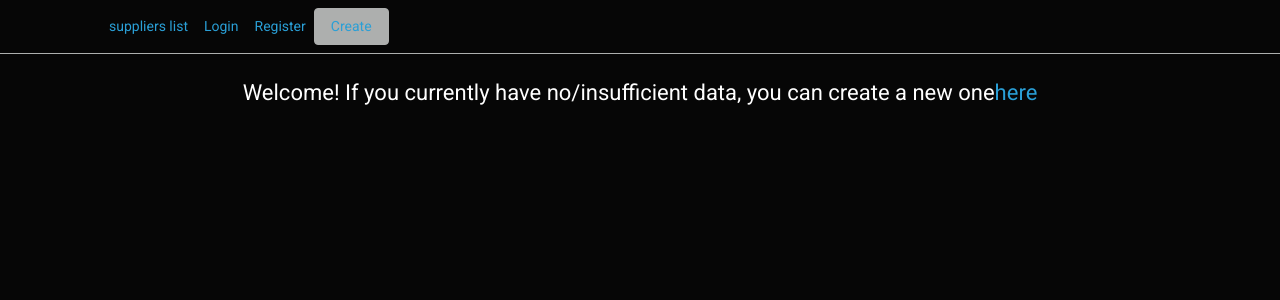
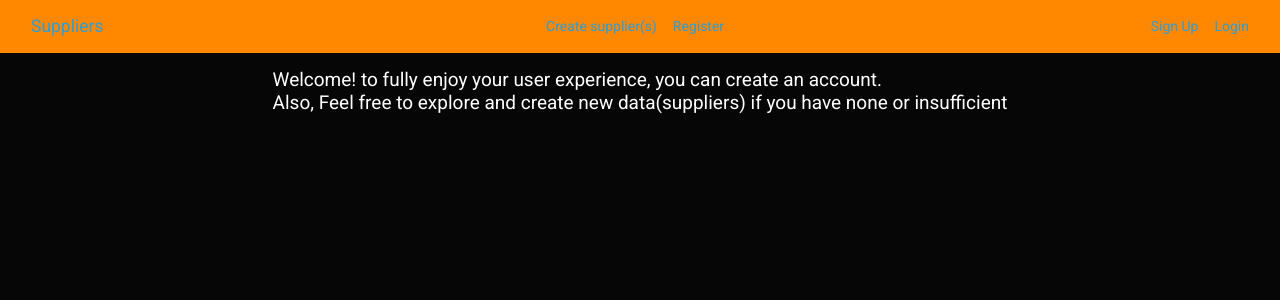
Before and after one commit to timfel20/symfony-crud, a Symfony app: template templates/suppliers/suppliers.html.twig in a window 1280 px wide. Shown: the top 300 px of the page. Run offline with Twig, Linux system fonts and the light colour scheme; the template is opened without the code that fills it, so the values that code supplies are empty; some libraries are stand-ins or nearby versions.

Commit message:
active mode changed to check box, nav bar view adjust

```diff
--- a/templates/base.html.twig
+++ b/templates/base.html.twig
@@ -14,7 +14,7 @@
             {{ encore_entry_script_tags('app') }}
         {% endblock %}
     </head>
-    <body style="padding-top: 80px">
+    {# <body style="padding-top: 80px">
         <nav class="navbar navbar-expand-lg navbar-scroll fixed-top shadow-0 border-bottom border-dark">
             <div class="container">
                 <a class="navbar-brand" href="#!"><i class="fab fa-mdb fa-4x"></i></a>
@@ -38,6 +38,21 @@
                 </ul>
                 </div>
             </div>
+        </nav> #}
+        <nav class="navbar bg-warning mb-3">
+            <div class="container-fluid">
+                <div class="navbar-header">
+                <a class="navbar-brand" href="/">Suppliers</a>
+                </div>
+                <ul class="nav navbar-nav d-flex flex-row">
+                <li class="active mr-3"><a href="/create">Create supplier(s)</a></li>
+                <li><a href="/register">Register</a></li>
+                </ul>
+                <ul class="nav navbar-nav navbar-right d-flex flex-row">
+                <li><a href="/register"><span class="glyphicon glyphicon-user"></span> Sign Up</a></li>
+                <li><a href="/login"><span class="glyphicon glyphicon-log-in ml-3"></span> Login</a></li>
+                </ul>
+            </div>
         </nav>
         {% block body %}{% endblock %}
         <!-- JavaScript Bundle with Popper -->
--- a/templates/security/login.html.twig
+++ b/templates/security/login.html.twig
@@ -35,7 +35,7 @@
         </div>
     #}
 
-    <button class="btn btn-lg btn-primary" type="submit">
+    <button class="btn btn-lg btn-primary mt-3" type="submit">
         Sign in
     </button>
 </form>
--- a/templates/suppliers/suppliers.html.twig
+++ b/templates/suppliers/suppliers.html.twig
@@ -4,9 +4,16 @@
 
 {% block body %}
 
-<h1 style="font-size: 22px; display:flex; Justify-content: center" >Welcome! If you currently have no/insufficient data, you can create a new one
-<a href="/create">here</a>
-</h1>
+{% if app.user %}
+    <h1 style="font-size: 19px; display:flex; Justify-content: center;" >Welcome! thanks for taking your time to create an account. Feel free to explore and create new data(suppliers) if you have none or insufficient
+    <a class="pl-2" href="/create">here</a>
+    </h1>
+{% else %}
+    <h1 style="font-size: 19px; display:flex; Justify-content: center" >Welcome! to fully enjoy your user experience, you can create an account. <br>Also, Feel free to explore and create new data(suppliers) if you have none or insufficient
+    {# <a class="pl-2" href="/create">here</a> #}
+    </h1>
+{% endif %}
+
 {% for supplier in suppliers %}
 <div>
        <div class="container mt-5 col" style="max-width: fit-content">
@@ -21,10 +28,10 @@
                         <h6>Get more context on your users with stripe data inside our platform.</h6>
                         <div class="d-flex justify-content-between align-items-center install mt-3 mb-3">
                             <span class="p-1 btn-warning">{{supplier.type}}</span>
-                            {% if supplier.status == false %}
+                            {% if supplier.status == true %}
                                 <span style="color:#2ECC71">active <img style="width:15px; height:15px" src="https://img.icons8.com/fluency-systems-filled/48/40C057/ok--v1.png"/></span>
                             {% endif %}
-                             {% if supplier.status == true %}
+                             {% if supplier.status == false %}
                                 <span style="color: #adafae">inactive <img style="width:15px; height:15px" src="https://img.icons8.com/windows/32/000000/active-state.png"/></span>
                             {% endif %}
                         </div>
```
Also changed, not shown: src/Controller/SupplierController.php (+6 -6 lines), templates/registration/register.html.twig (+21 -1 lines).
